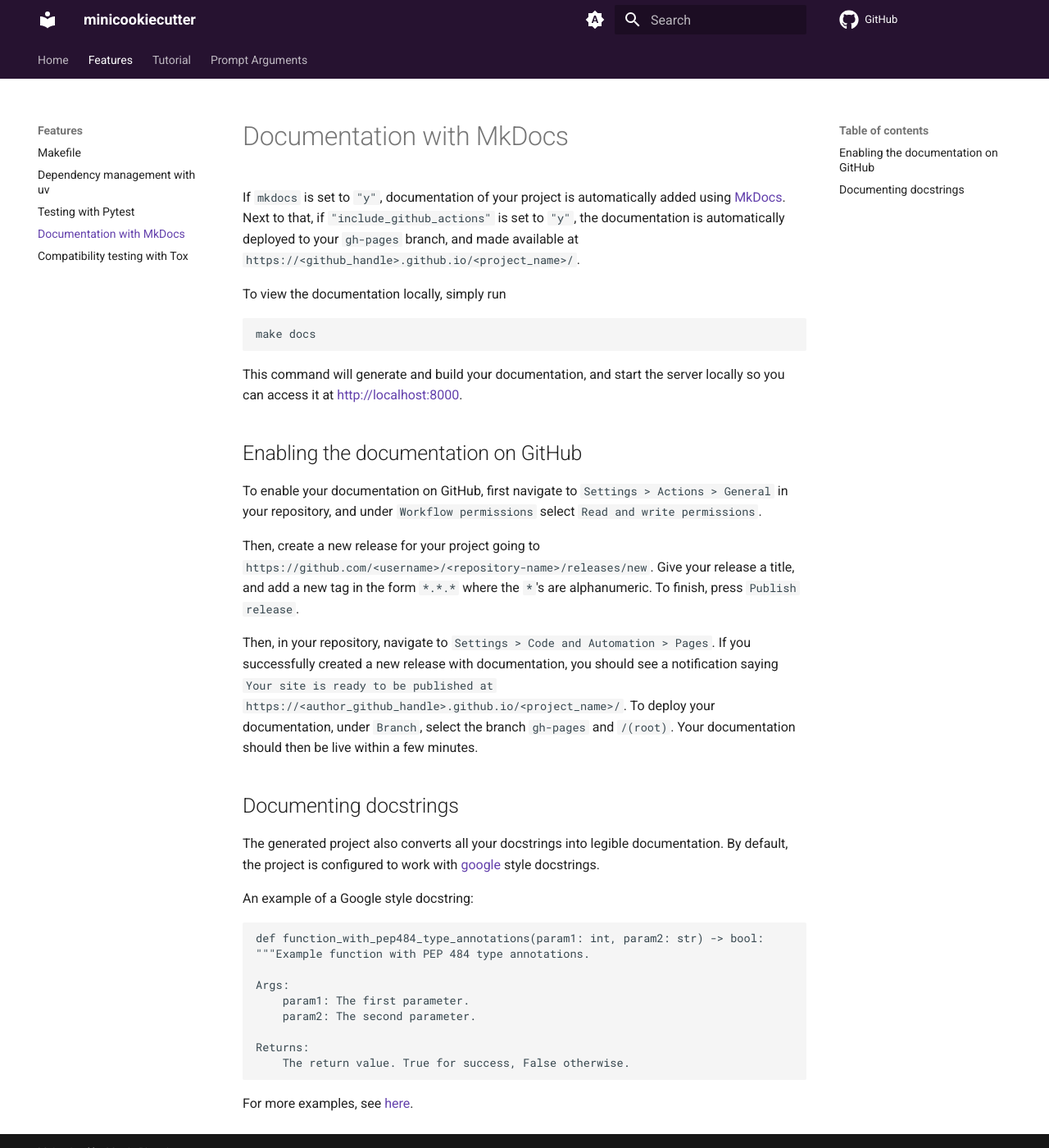
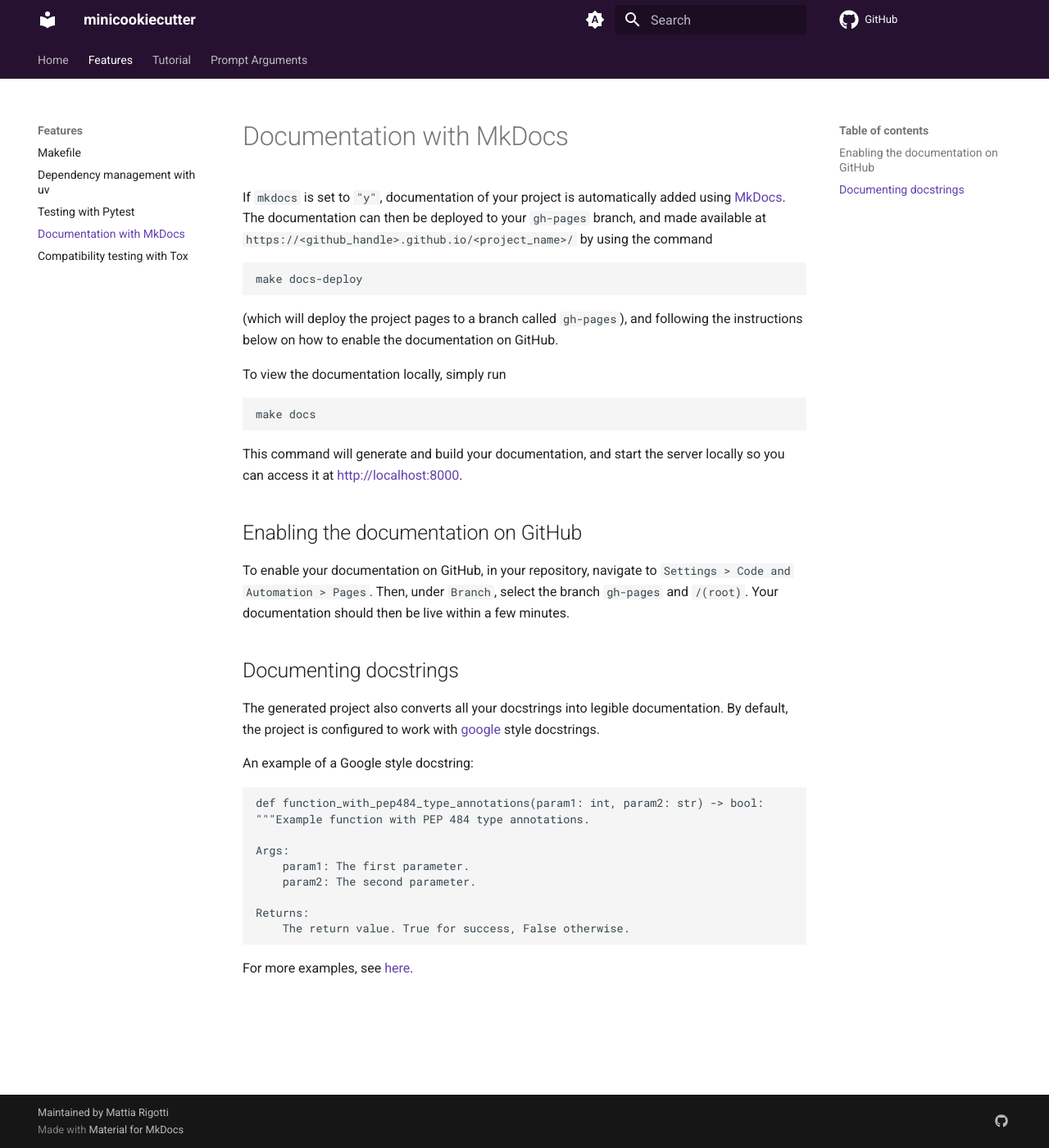
Before and after one commit to matrig/minicookiecutter, an MkDocs documentation site: the page built from docs/features/mkdocs.md, in a window 1280 px wide and 1400 px high. Shown: the whole window at 82% size. Built offline with MkDocs 1.6.1 and Material for MkDocs 9.7.7, drawn with Linux system fonts in a browser that asks for light colours; comment, search, counter and statistics services are not loaded.

Commit message:
fix: change documentation on how to deploy mkdocs and add corresponding command in Makefile

````diff
--- a/docs/features/mkdocs.md
+++ b/docs/features/mkdocs.md
@@ -1,11 +1,13 @@
 # Documentation with MkDocs
 
-If `mkdocs` is set to `"y"`, documentation of your project is
-automatically added using
-[MkDocs](https://www.mkdocs.org/). Next to that, if
-`"include_github_actions"` is set to `"y"`, the documentation is
-automatically deployed to your `gh-pages` branch, and made available at
-`https://<github_handle>.github.io/<project_name>/`.
+If `mkdocs` is set to `"y"`, documentation of your project is automatically added using
+[MkDocs](https://www.mkdocs.org/).
+The documentation can then be  deployed to your `gh-pages` branch, and made available at
+`https://<github_handle>.github.io/<project_name>/` by using the command
+```bash
+make docs-deploy
+```
+(which will deploy the project pages to a branch called `gh-pages`), and following the instructions below on how to enable the documentation on GitHub.
 
 To view the documentation locally, simply run
 
@@ -18,19 +20,13 @@ This command will generate and build your documentation, and start the server lo
 
 ## Enabling the documentation on GitHub
 
-To enable your documentation on GitHub, first navigate to `Settings > Actions > General` in your repository, and under `Workflow permissions` select `Read and write permissions`.
-
-Then, create a new release for your project going to `https://github.com/<username>/<repository-name>/releases/new`. Give your release a title, and add a new tag in the form `*.*.*` where the `*`'s are alphanumeric. To finish, press `Publish release`.
-
-Then, in your repository, navigate to `Settings > Code and Automation > Pages`.
-If you successfully created a new release with documentation, you should see a notification saying ` Your site is ready to be published at https://<author_github_handle>.github.io/<project_name>/`.
-To deploy your documentation, under `Branch`, select the branch `gh-pages` and `/(root)`. Your documentation should then be live within a few minutes.
+To enable your documentation on GitHub, in your repository, navigate to `Settings > Code and Automation > Pages`.
+Then, under `Branch`, select the branch `gh-pages` and `/(root)`. Your documentation should then be live within a few minutes.
 
 ## Documenting docstrings
 
 The generated project also converts all your docstrings into legible documentation. By default, the project is configured to work with
-[google](https://google.github.io/styleguide/pyguide.html) style
-docstrings.
+[google](https://google.github.io/styleguide/pyguide.html) style docstrings.
 
 An example of a Google style docstring:
 
````
Also changed, not shown: 1 other file.
